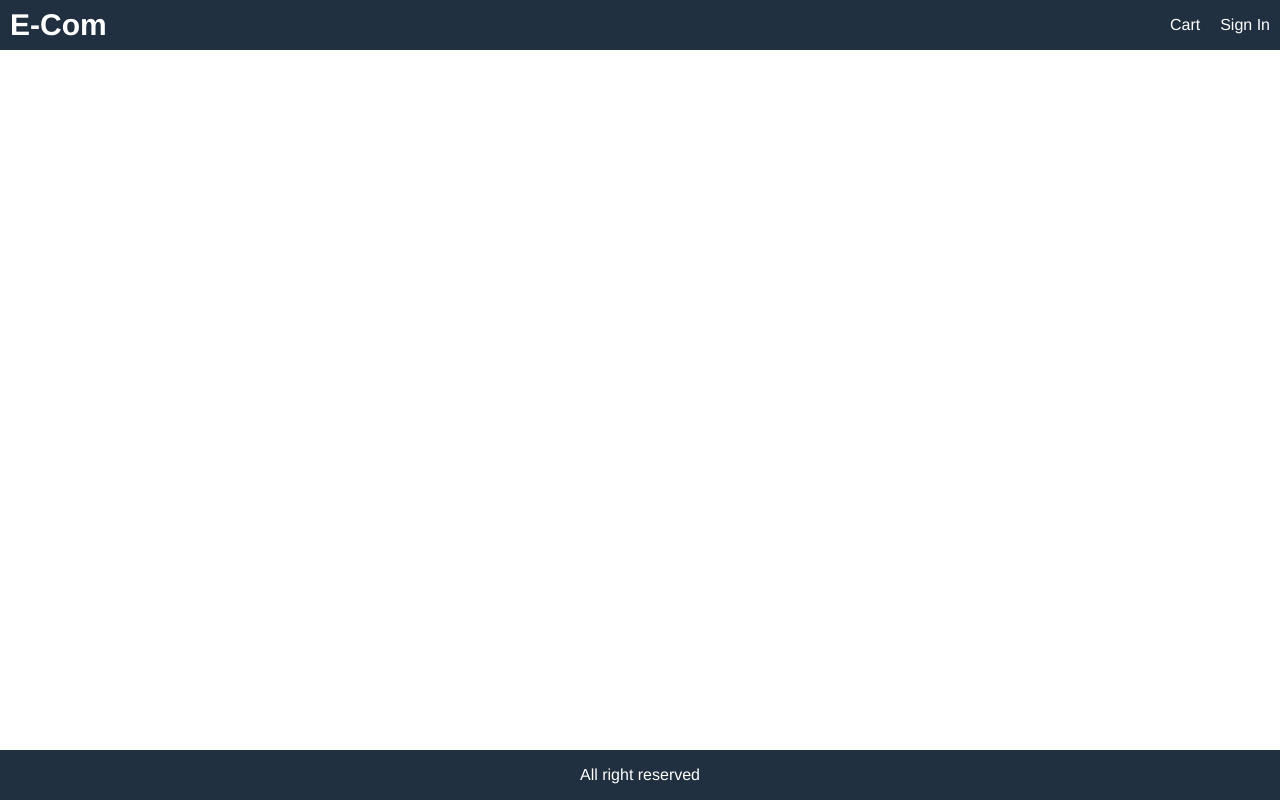
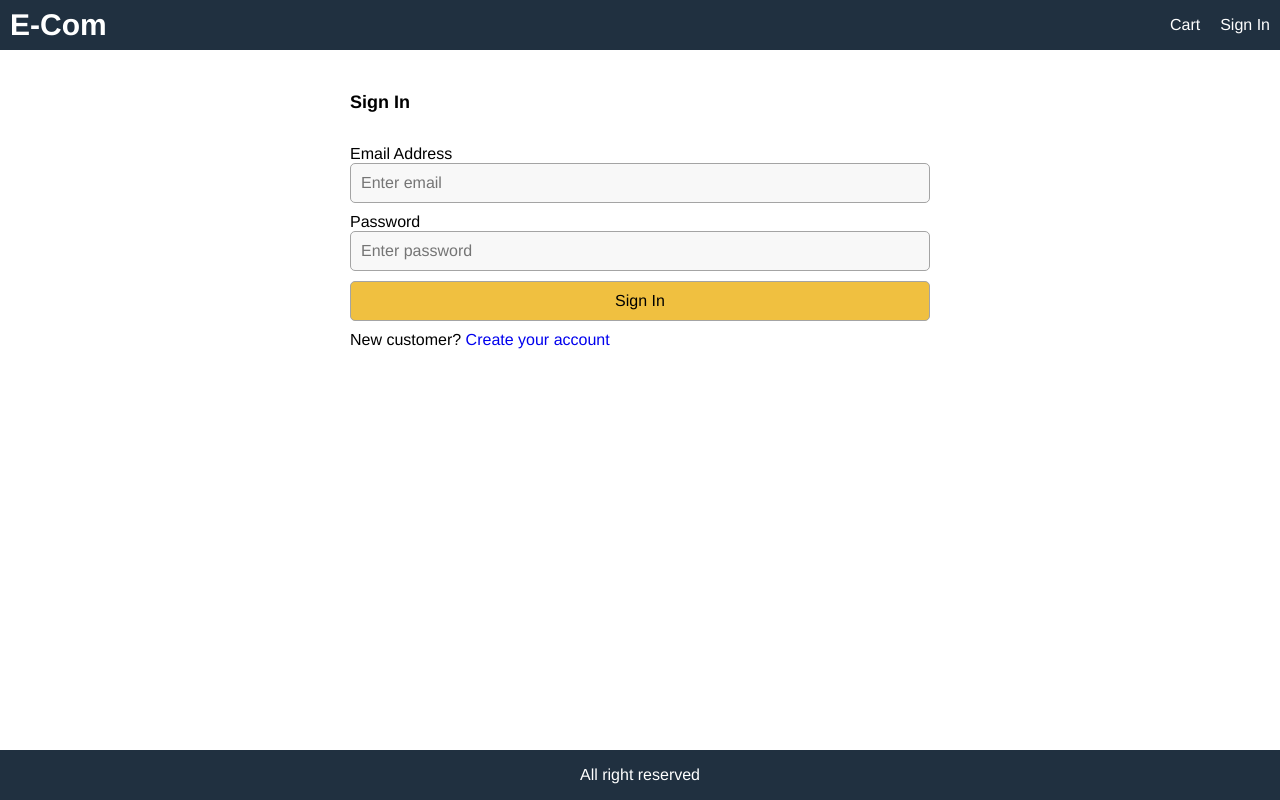
Before and after one commit to Hemal99/e-commerce, a React (Create React App) app: page /signin in a window 1280 px wide. Built offline with nearby package versions, Linux system fonts and the light colour scheme; the HTML template or start-up script is replaced by a standard one.

Commit message:
added sign In screen

```diff
--- a/src/App.js
+++ b/src/App.js
@@ -4,6 +4,7 @@
 import CartScreen from './Screens/CartScreen';
 import HomeScreen from './Screens/HomeScreen';
 import ProductScreen from './Screens/ProductScreen';
+import SigninScreen from './Screens/SigninScreen';
 
 function App() {
 
@@ -29,6 +30,7 @@
       <main>
         <Route path="/cart/:id?"  component={CartScreen} ></Route>
         <Route path='/product/:id' component={ProductScreen} ></Route>
+        <Route path="/signin" component={SigninScreen}></Route>
         <Route path='/' component={HomeScreen} exact></Route>
       </main>
       <footer className="row center">All right reserved</footer>
--- /dev/null
+++ b/src/Screens/SigninScreen.js
@@ -0,0 +1,44 @@
+import React, { useState } from 'react';
+import {Link} from 'react-router-dom'; //we wrap Link inside curly bracket because it is not the default export of 'react-router-dom' its a named export
+
+
+
+export default function SigninScreen(){
+
+    const [email,setEmail] =useState('');
+    const [password, setPassword] = useState('');
+
+    const submitHandler=(e)=>{
+        e.preventDefault();;
+        //signin action
+    }
+
+    return(
+        <div>
+            <form className="form" onSubmit={submitHandler}>
+                <div>
+                    <h1>Sign In</h1>
+                </div>
+                <div>
+                    <label htmlFor="email">Email Address</label>
+                    <input type="email" id="email" placeholder="Enter email"  required  onChange={e=>setEmail(e.target.value)}></input>
+                </div>
+                <div>
+                <label htmlFor="password">Password</label>
+                    <input type="password" id="password" placeholder="Enter password"  required  onChange={e=>setPassword(e.target.value)}></input>
+                </div>
+                <div>
+                    <lable />
+                    <button className="primary" type="submit">Sign In</button>
+                </div>
+                <div>
+                    <label/>
+                    <div>
+                        New customer? {' '}
+                        <Link to ="/register">Create your account</Link>
+                    </div>
+                </div>
+            </form>
+        </div>
+    )
+}
--- a/src/index.css
+++ b/src/index.css
@@ -229,3 +229,20 @@
   color:darkblue;
   background-color: lightblue;
 }
+
+/*Form*/
+.form{
+  max-width:60rem;
+  margin:0 auto;
+}
+
+.form > div{
+  display: flex;
+  flex-direction: column;
+  margin: 1rem;
+}
+
+.form label {
+  margin: 1 rem;
+  display: block ;
+}
```
Also changed, not shown: 1 other file (tests, documents, lock files or other folders).
